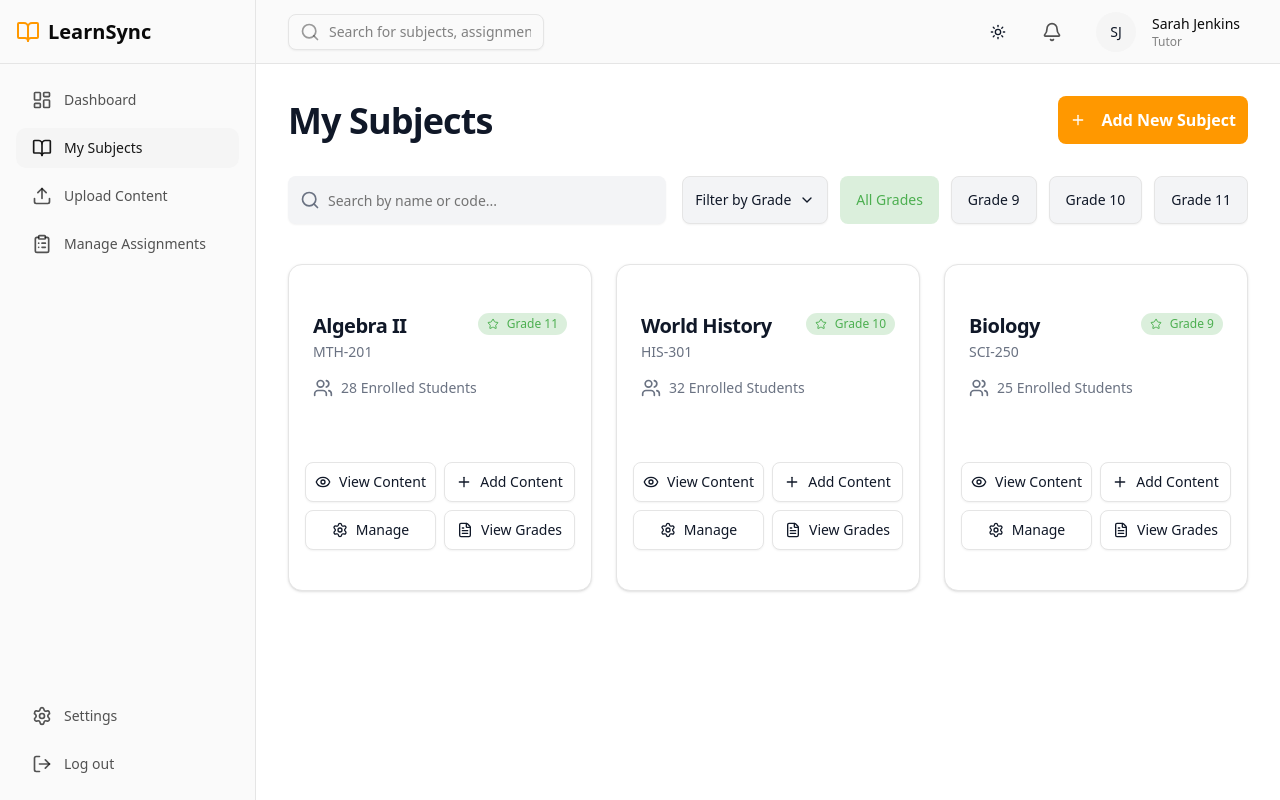
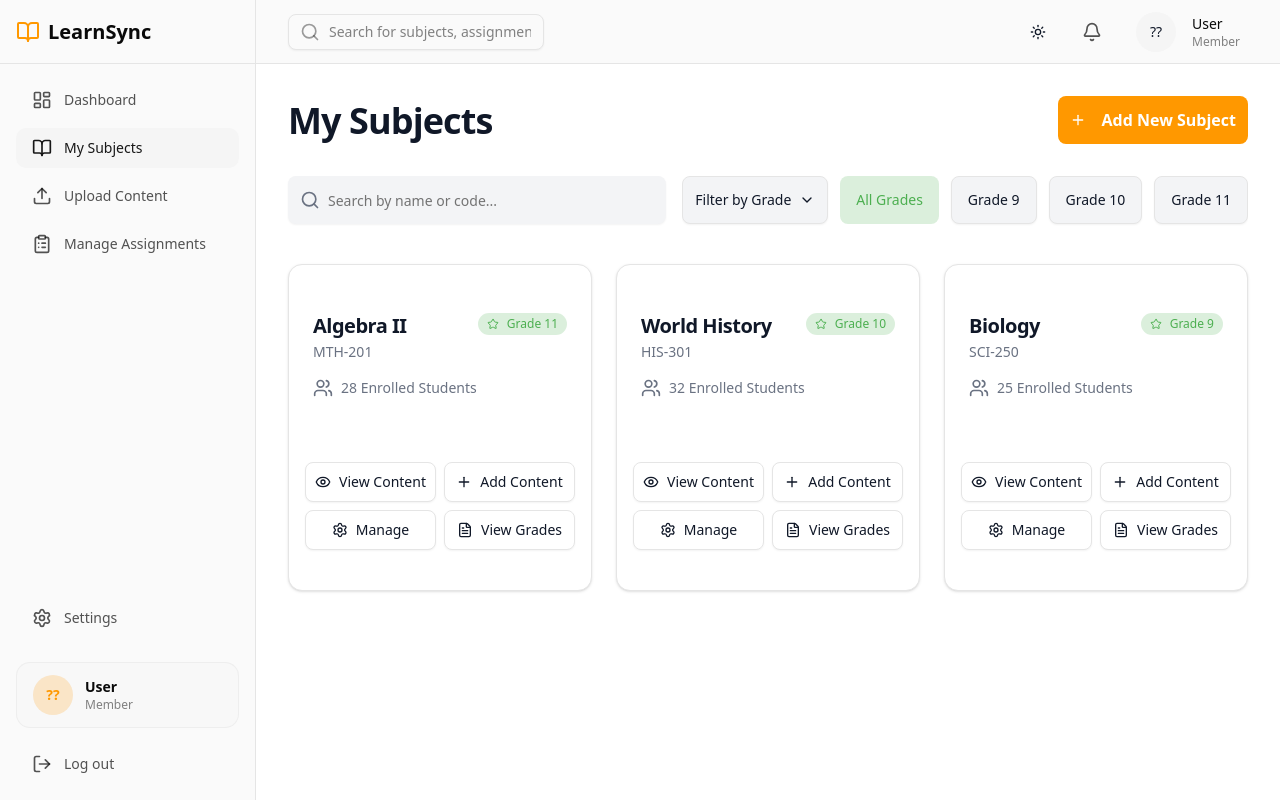
Before and after one commit to Daucko/learn-sync, a Next.js app: page /tutor/my-subjects in a window 1280 px wide. Built offline with nearby package versions, Linux system fonts and the light colour scheme; no server answers.

Commit message:
feat: Add dashboard layouts, core UI components, and authentication provider for multi-role user dashboards.

```diff
--- a/app/(dashboards)/student/layout.tsx
+++ b/app/(dashboards)/student/layout.tsx
@@ -20,11 +20,6 @@ export default function StudentLayout({ children }: StudentLayoutProps) {
 
         <main className="flex-1 ml-64 flex flex-col">
           <TopNav
-            user={{
-              name: 'Alex Johnson',
-              role: 'Student',
-              initials: 'AJ',
-            }}
             searchPlaceholder="Search for courses, materials..."
           />
 
--- a/components/dashboard/tutor/Sidebar.tsx
+++ b/components/dashboard/tutor/Sidebar.tsx
@@ -15,6 +15,7 @@ import {
 } from 'lucide-react';
 import { cn } from '@/lib/utils';
 import LogoutButton from '@/components/auth/LogoutButton';
+import { useAuth } from '@/components/providers/auth-provider';
 
 interface NavigationItem {
   name: string;
@@ -39,6 +40,15 @@ const defaultNavigation: NavigationItem[] = [
 
 export function Sidebar({ navigation = defaultNavigation }: SidebarProps) {
   const pathname = usePathname();
+  const { user } = useAuth();
+
+  const userInitials = user?.fullName
+    ? user.fullName
+      .split(' ')
+      .map((n) => n[0])
+      .join('')
+      .toUpperCase()
+    : '??';
 
   return (
     <aside className="w-64 shrink-0 border-r border-sidebar-border bg-sidebar fixed left-0 top-0 h-screen overflow-y-auto">
@@ -88,6 +98,20 @@ export function Sidebar({ navigation = defaultNavigation }: SidebarProps) {
               Settings
             </Link>
 
+            <div className="mt-4 mb-2 flex items-center gap-3 px-4 py-3 bg-sidebar-accent/50 rounded-xl border border-sidebar-border/50">
+              <div className="flex h-10 w-10 shrink-0 items-center justify-center rounded-full bg-primary/20 text-primary font-bold text-sm">
+                {userInitials}
+              </div>
+              <div className="flex flex-col min-w-0 overflow-hidden">
+                <span className="text-sm font-semibold text-sidebar-foreground truncate">
+                  {user?.fullName || 'User'}
+                </span>
+                <span className="text-xs text-sidebar-foreground/50 truncate capitalize">
+                  {user?.role?.toLowerCase().replace('_', ' ') || 'Member'}
+                </span>
+              </div>
+            </div>
+
             <LogoutButton className="flex items-center gap-3 rounded-lg px-4 py-2.5 text-sidebar-foreground/70 hover:bg-sidebar-accent hover:text-sidebar-accent-foreground text-sm font-medium">
               <LogOut className="h-5 w-5" />
               Log out
--- a/components/dashboard/tutor/TopNav.tsx
+++ b/components/dashboard/tutor/TopNav.tsx
@@ -1,34 +1,30 @@
+'use client';
+
 import { Search, Bell } from 'lucide-react';
 import Image from 'next/image';
 import { ThemeToggle } from '../../theme-toggle';
 import { Input } from '@/components/ui/input';
+import { useAuth, User } from '@/components/providers/auth-provider';
 
 interface TopNavProps {
-  user?: {
-    name: string;
-    role: string;
-    avatar?: string;
-    initials?: string;
-  };
+  user?: Partial<User>;
   showSearch?: boolean;
   showNotifications?: boolean;
   showThemeToggle?: boolean;
   searchPlaceholder?: string;
 }
 
-const defaultUser = {
-  name: 'Sarah Jenkins',
-  role: 'Tutor',
-  initials: 'SJ',
-};
+
 
 export function TopNav({
-  user = defaultUser,
+  user: userProp,
   showSearch = true,
   showNotifications = true,
   showThemeToggle = true,
   searchPlaceholder = 'Search for subjects, assignments...',
 }: TopNavProps) {
+  const { user: authUser } = useAuth();
+  const user = authUser || userProp;
   return (
     <header className="h-16 shrink-0 border-b border-sidebar-border bg-sidebar px-8 sticky top-0 z-10">
       <div className="flex h-full items-center justify-between">
@@ -58,27 +54,29 @@ export function TopNav({
 
           <div className="flex gap-4 items-center p-2 rounded-lg">
             <div className="w-10 h-10 bg-sidebar-accent rounded-full flex items-center justify-center">
-              {user.avatar ? (
+              {user?.avatarUrl ? (
                 <Image
-                  src={user.avatar}
-                  alt={user.name}
+                  src={user.avatarUrl}
+                  alt={user.fullName || 'User'}
                   width={40}
                   height={40}
                   className="rounded-full object-cover"
                 />
               ) : (
                 <span className="text-sm font-medium">
-                  {user.initials ||
-                    user.name
+                  {user?.fullName
+                    ? user.fullName
                       .split(' ')
-                      .map((n) => n[0])
-                      .join('')}
+                      .map((n: string) => n[0])
+                      .join('')
+                      .toUpperCase()
+                    : '??'}
                 </span>
               )}
             </div>
             <div className="flex flex-col">
-              <h1 className="text-sidebar-foreground text-sm font-medium">{user.name}</h1>
-              <p className="text-sidebar-foreground/50 text-xs">{user.role}</p>
+              <h1 className="text-sidebar-foreground text-sm font-medium">{user?.fullName || 'User'}</h1>
+              <p className="text-sidebar-foreground/50 text-xs capitalize">{user?.role?.toLowerCase().replace('_', ' ') || 'Member'}</p>
             </div>
           </div>
         </div>
--- a/components/providers/auth-provider.tsx
+++ b/components/providers/auth-provider.tsx
@@ -3,12 +3,14 @@
 import React, { createContext, useContext, useEffect, useState } from 'react';
 import { useRouter } from 'next/navigation';
 
-interface User {
+export interface User {
     id: string;
     email: string;
     fullName: string | null;
     role: string;
     emailVerified: boolean;
+    avatarUrl?: string | null;
+    initials?: string | null;
 }
 
 interface LoginCredentials {
```
Also changed, not shown: app/(dashboards)/super-admin/page.tsx (+3 -5 lines).
